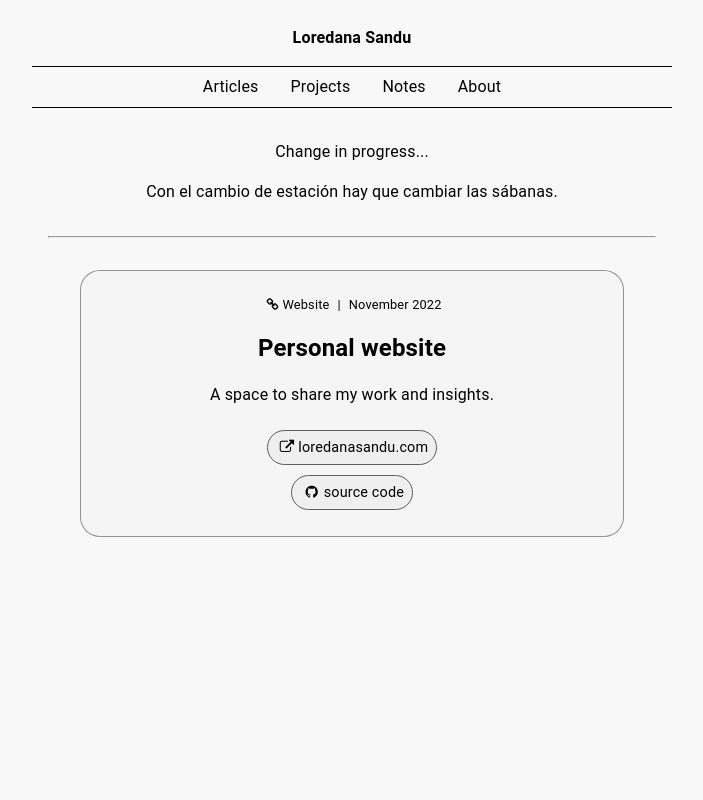
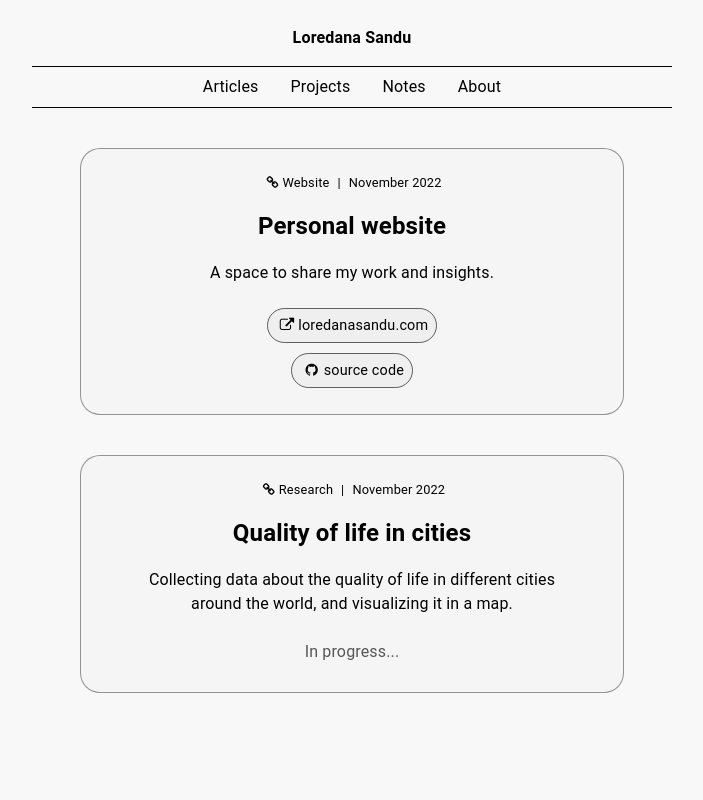
Before and after one commit to loredanasandu/loredanasandu.com, a Next.js app: page /projects in a window 1280 px wide. Shown: the top 800 px of the page, without its empty margins (288-991 px from the left). Built offline with nearby package versions, Linux system fonts and the light colour scheme.

Commit message:
mvp finished

```diff
--- a/components/Footer.jsx
+++ b/components/Footer.jsx
@@ -16,8 +16,8 @@ const Footer = () => {
                 </div>
             </div>
             <div class='copyright'>
-                <p>© 2022 <a href='/about'>Loredana Sandu</a> | <a href='https://wiki.loredanasandu.com' target='_blank'>Loredana's Wiki</a></p>
-                {/* <p>© <a href='/about'>Loredana Sandu</a> 2022 | <a href='/colophon'>Colophon</a> | <a href='/acknowledgements'>Acknowledgements</a> | <a href='https://www.wiki.loredanasandu.com/'>Loredana's Wiki</a></p> */}
+                <p>© 2022 <a href='/about'>Loredana Sandu</a></p>
+                {/* <p>© <a href='/about'>Loredana Sandu</a> 2022 | <a href='/colophon'>Colophon</a> | <a href='/acknowledgements'>Acknowledgements</a></p> */}
             </div>
         </div>
     )
--- a/pages/index.js
+++ b/pages/index.js
@@ -5,6 +5,7 @@ import matter from 'gray-matter'
 import Link from 'next/link'
 
 export default function Home({posts}) {
+  posts.sort((post1, post2) => post2.frontMatter.id - post1.frontMatter.id)
   return (
     <div className='article-index'>
       {posts.map((post, index) => (
@@ -40,7 +41,7 @@ export async function getStaticProps() {
 
   return {
     props: {
-      posts ////TODO: posts.sort(sortByDate)
+      posts
     }
   }
 }
--- a/pages/notes/index.js
+++ b/pages/notes/index.js
@@ -6,6 +6,7 @@ import {marked} from 'marked'
 import Link from 'next/link'
 
 export default function NoteIndex({notes}) {
+  notes.sort((note1, note2) => note2.frontMatter.id - note1.frontMatter.id)
   return (
     <div className='notes-index'>
       <p className='notes-comment'>Notes and insights taken from the content I consume.</p>
@@ -17,7 +18,6 @@ export default function NoteIndex({notes}) {
           <div className='notes-index-body'>
               <div dangerouslySetInnerHTML={{__html: note.html_content}}></div>
           </div>
-
         </div>
       ))}
     </div>
--- a/pages/projects.js
+++ b/pages/projects.js
@@ -1,9 +1,6 @@
 export default function Projects() {
   return (
     <div className='projects-body'>
-      <p>Change in progress...</p>
-      <p>Con el cambio de estación hay que cambiar las sábanas.</p>
-      <hr/>
       <div className='project-card'>
         <div className='project-type-date-container'>
           <div className='project-type'><span className='fa fa-link'></span>Website</div>
@@ -18,6 +15,21 @@ export default function Projects() {
           <div><a href='https://github.com/loredanasandu/loredanasandu.com' target='_blank'><span className='fa fa-github'></span>source code</a></div>
         </div>
       </div>
+
+      <div className='project-card'>
+        <div className='project-type-date-container'>
+          <div className='project-type'><span className='fa fa-link'></span>Research</div>
+          <div>|</div>
+          <div className='project-date'>November 2022</div>
+        </div>
+        <h2 className='project-title'>Quality of life in cities</h2>
+
+        <p className='project-description'>Collecting data about the quality of life in different cities around the world, and visualizing it in a map.</p>
+        {/*<p className='project-description'>A map to compare the quality of life in cities and urban areas around the world.</p> */}
+        <div className='project-status'>
+          <p>In progress...</p>
+        </div>
+      </div>
     </div>
   )
 }
--- a/styles/globals.css
+++ b/styles/globals.css
@@ -263,7 +263,7 @@ a {
 
 .project-card{
   border: 1px solid rgba(0,0,0,0.4);
-  margin: 1rem 3rem;
+  margin: 1.5rem 3rem 2.5rem 3rem;
   border-radius: 20px;
   background-color: #f5f5f5;
   padding: 1.25rem 3rem 0.75rem 3rem;
@@ -271,14 +271,14 @@ a {
 
 @media only screen and (max-width: 600px){
   .project-card{
-    margin:1rem 0;
+    margin:1.5rem 0 2.5rem 0;
     padding: 1.25rem 2rem 0.75rem 2rem;
   }
 }
 
 @media only screen and (max-width: 400px){
   .project-card{
-    margin:1rem 0;
+    margin:1.5rem 0 2.5rem 0;
     padding: 1.25rem 1rem 0.75rem 1rem;
   }
 }
@@ -339,6 +339,11 @@ a {
 
 .project-status .fa-github{
   margin: 0 0.35rem;
+}
+
+.project-status p{
+  margin: -0.25rem 0.5rem;
+  color:rgba(0,0,0,0.65)
 }
 
 @media (prefers-color-scheme: dark){
```
Also changed, not shown: articles/cosas-por-hacer.md (deleted, +0 -36 lines), articles/initial-commit.md (+1 -0 lines), notes/goya.md (+1 -0 lines), notes/goya2.md (+1 -0 lines), pages/about.js (+13 -4 lines).
